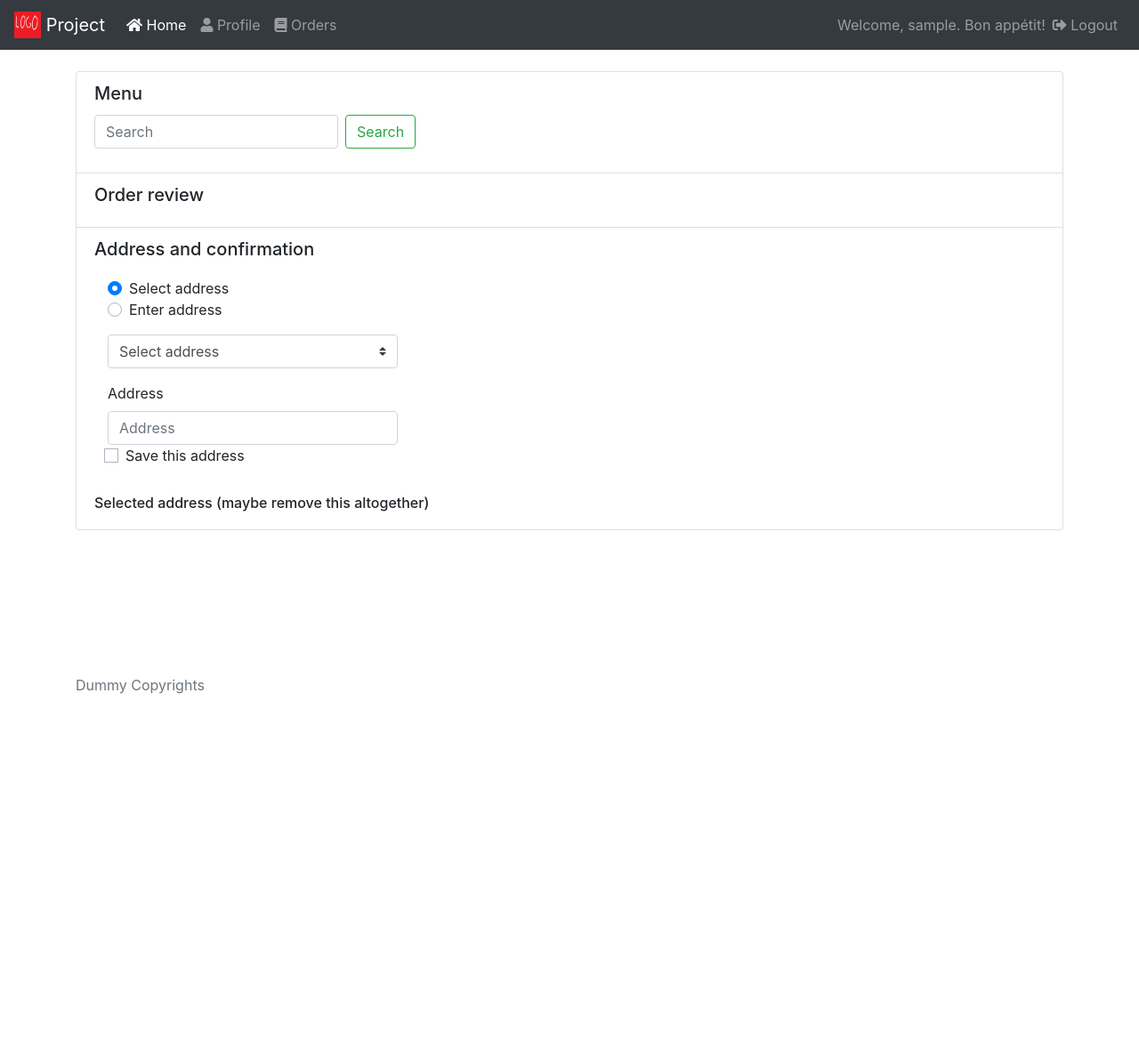
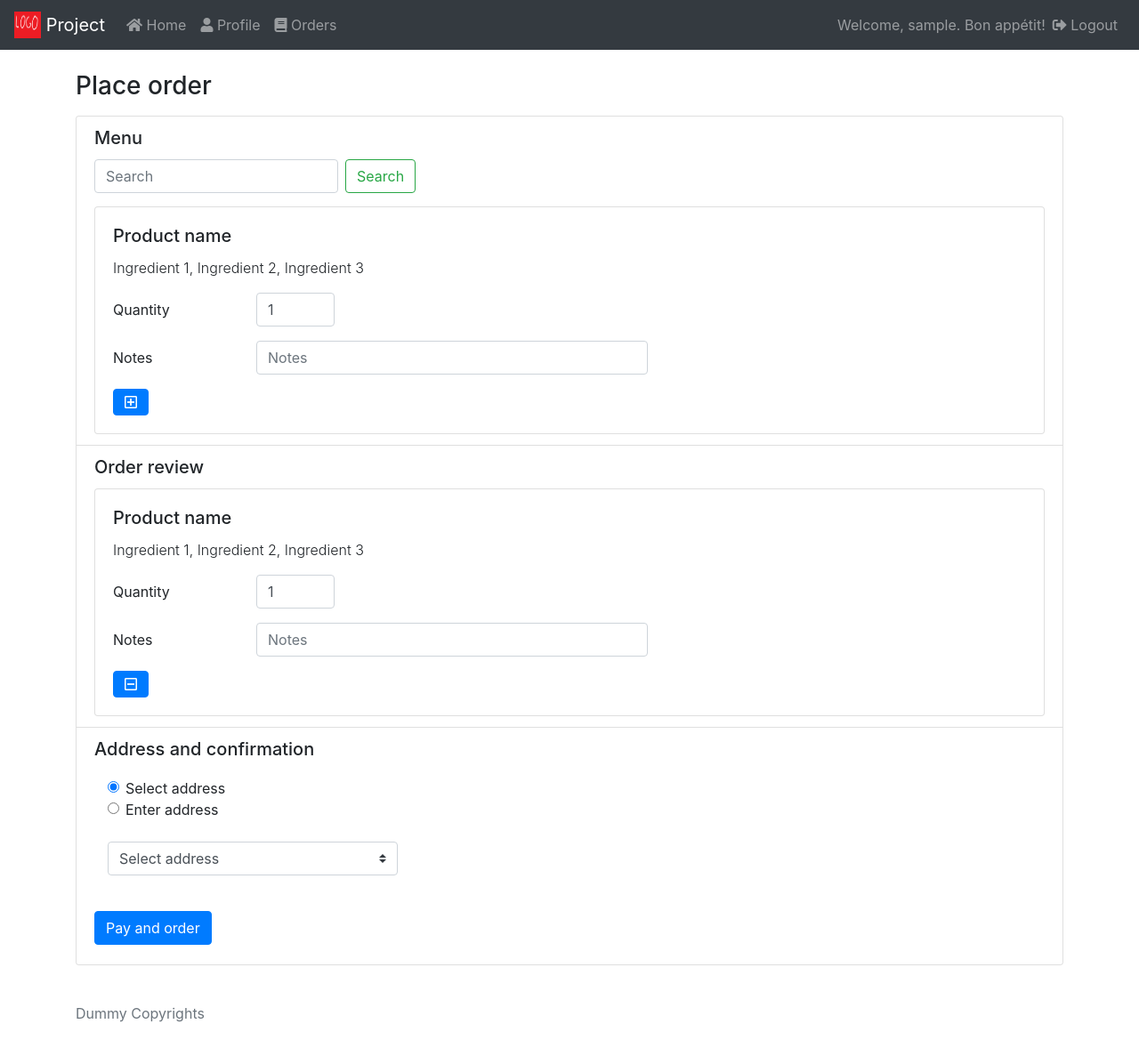
Before and after one commit to Vuksaa/progetto-web, a PHP site: page /place_order.php in a window 1280 px wide. Shown: the whole page at 89% size. Before the commit the page ends 780 px from the top, so only its background shows below. Run offline with PHP 8.4, Linux system fonts and the light colour scheme; a user stored in the database is signed in; some libraries are stand-ins or nearby versions.

Commit message:
Complete html structure for place_order.php

```diff
--- a/place_order.php
+++ b/place_order.php
@@ -65,8 +65,8 @@
     </button>
     <div class="collapse navbar-collapse" id="navbarText">
       <ul class="navbar-nav mr-auto">
-        <li class="nav-item active">
-          <a class="nav-link" href="home_clients.php"><i class="fas fa-home"></i> Home<span class="sr-only">(current)</span></a>
+        <li class="nav-item">
+          <a class="nav-link" href="home_clients.php"><i class="fas fa-home"></i> Home</a>
         </li>
         <li class="nav-item">
           <a class="nav-link" href="profile_clients.php"><i class="fas fa-user"></i> Profile</a>
@@ -87,6 +87,7 @@
   </nav>
 
   <div class="container pt-4 pb-4">
+    <h3 class="pb-2">Place order</h3>
     <div class="card">
       <ul class="list-group list-group-flush">
         <li class="list-group-item">
@@ -95,25 +96,55 @@
             <input class="form-control mr-sm-2" type="search" placeholder="Search" aria-label="Search">
             <button class="btn btn-outline-success my-2 my-sm-0" type="submit">Search</button>
           </form>
+          <div class="card">
+            <!-- maybe let providers add images for their products? <img class="card-img-top" src="..." alt="Card image cap"> -->
+            <div class="card-body" id="listedProductIDCard">
+              <h5 class="card-title">Product name</h5>
+              <p class="card-text font-weight-light">Ingredient 1, Ingredient 2, Ingredient 3</p>
+              <form class="form-group row">
+                <label for="productIDQuantity" class="col-sm-2 col-form-label">Quantity</label>
+                <input type="number" class="form-control col-sm-1" id="productIDQuantity" placeholder="Quantity" value="1" required>
+              </form>
+              <form class="form-group row">
+                <label for="productIDNotes" class="col-sm-2 col-form-label">Notes</label>
+                <input type="text" class="form-control col-sm-5" id="productIDNotes" placeholder="Notes">
+              </form>
+              <a href="#" class="btn btn-primary far fa-plus-square"></a>
+            </div>
+          </div>
         </li>
         <li class="list-group-item">
           <h5 class="card-title">Order review</h5>
+          <div class="card">
+            <div class="card-body" id="orderedProductIDCard">
+              <h5 class="card-title">Product name</h5>
+              <p class="card-text font-weight-light">Ingredient 1, Ingredient 2, Ingredient 3</p>
+              <form class="form-group row">
+                <label for="productIDQuantity" class="col-sm-2 col-form-label">Quantity</label>
+                <input type="number" class="form-control col-sm-1" id="productIDQuantity" placeholder="Quantity" value="1" required>
+              </form>
+              <form class="form-group row">
+                <label for="productIDNotes" class="col-sm-2 col-form-label">Notes</label>
+                <input type="text" class="form-control col-sm-5" id="productIDNotes" placeholder="Notes">
+              </form>
+              <a href="#" class="btn btn-primary far fa-minus-square"></a>
+            </div>
+          </div>
         </li>
         <li class="list-group-item">
           <h5 class="card-title">Address and confirmation</h5>
             <form class="pt-2">
               <div class="form-group col-md-4">
-                <div class="custom-control custom-radio">
-                  <input type="radio" id="radioSelectAddress" name="customRadio" class="custom-control-input" checked="true">
-                  <label class="custom-control-label" for="customRadio1">Select address</label>
+                <div class="form-check custom-radio">
+                  <input class="form-check-input" type="radio" id="radioSelectAddress" name="addressRadio" checked>
+                  <label class="form-check-label" for="customRadio1">Select address</label>
                 </div>
-                <div class="custom-control custom-radio">
-                  <input type="radio" id="radioEnterAddress" name="customRadio" class="custom-control-input">
-                  <label class="custom-control-label" for="customRadio2">Enter address</label>
+                <div class="form-check custom-radio">
+                  <input class="form-check-input" type="radio" id="radioEnterAddress" name="addressRadio">
+                  <label class="form-check-label" for="customRadio2">Enter address</label>
                 </div>
               </div>
-              <!-- Hide this div if radioSelectAddress is unchecked -->
-              <div class="form-group col-md-4" id="formSelectAddress">
+              <div class="form-group col-md-4 pt-2" id="formSelectAddress">
                 <select class="custom-select" required>
                   <option value="">Select address</option>
                   <option value="1">Address 1</option>
@@ -121,21 +152,17 @@
                   <option value="3">Address 3</option>
                 </select>
               </div>
-              <!-- Hide this div if radioEnterAddress is unchecked -->
-              <div class="form-group col-md-4" id="formEnterAddress">
+              <!-- created with the d-none class so that it doesn't briefly show up before the DOM is ready -->
+              <div class="form-group col-md-4 pt-2 d-none" id="formEnterAddress">
                 <label for="enteredAddress">Address</label>
-                <input type="text" class="form-control" id="enteredAddress" placeholder="Address" required>
+                <input type="text" class="form-control p-1" id="enteredAddress" placeholder="Address" required>
                 <!-- TODO: align with the other forms (why is it 3px to the left compared to other elements??) -->
-                <div class="form-check">
-                  <input type="checkbox" class="custom-control-input" value="" id="checkSaveAddress" required>
-                  <label class="custom-control-label" for="checkSaveAddress">
-                    Save this address
-                  </label>
+                <div class="form-check pt-2">
+                  <input type="checkbox" class="custom-control-input" value="" id="checkSaveAddress">
+                  <label class="custom-control-label" for="checkSaveAddress">Save this address</label>
                 </div>
               </div>
-
-            <!-- Selected address here (empty if there is no address selected) -->
-            <h6 class="pt-3" id="addressSelected">Selected address (maybe remove this altogether)</h6>
+            <button type="button" id="btnComplete" class="btn btn-primary mt-4">Pay and order</button>
           </form>
         </li>
       </ul>
@@ -152,4 +179,27 @@
   </footer>
 </body>
 
+<script type="text/javascript">
+$(function() {
+  // Hide "enter address" form, and add event handlers for hiding the appropriate form on the radiobuttons
+  // We remove the class d-none from formEnterAddress so jquery can handle hiding/showing with its hide and show functions
+  $("#formEnterAddress").hide()
+  $("#formEnterAddress").removeClass("d-none")
+  $("#radioEnterAddress").on('change', function(e) {
+    $("#formEnterAddress").show()
+    $("#formSelectAddress").hide()
+  })
+  $("#radioSelectAddress").on('change', function(e) {
+    $("#formEnterAddress").hide()
+    $("#formSelectAddress").show()
+  })
+
+  $("#btnComplete").on('click', function(e) {
+    if ($("#radioSelectAddress:checked").val() && $("#enteredAddress").val() === '') {
+      alert("Must select an address!")
+    }
+  })
+})
+</script>
+
 </html>
--- a/template.php
+++ b/template.php
@@ -66,7 +66,7 @@
     <div class="collapse navbar-collapse" id="navbarText">
       <ul class="navbar-nav mr-auto">
         <li class="nav-item">
-          <a class="nav-link" href="home_clients.php"><i class="fas fa-home"></i> Home<span class="sr-only">(current)</span></a>
+          <a class="nav-link" href="home_clients.php"><i class="fas fa-home"></i> Home</a>
         </li>
         <li class="nav-item">
           <a class="nav-link" href="profile_clients.php"><i class="fas fa-user"></i> Profile</a>
```
